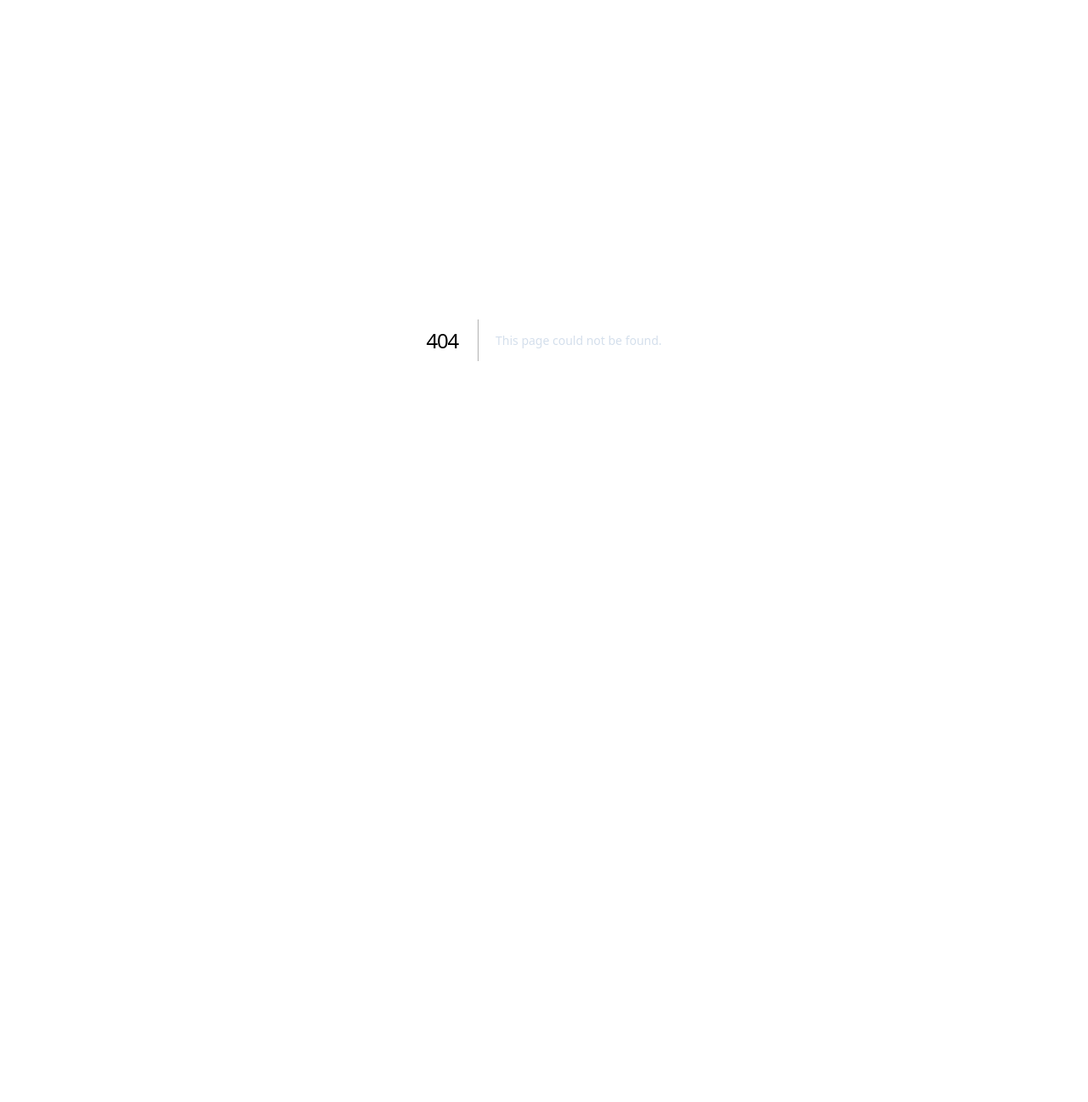
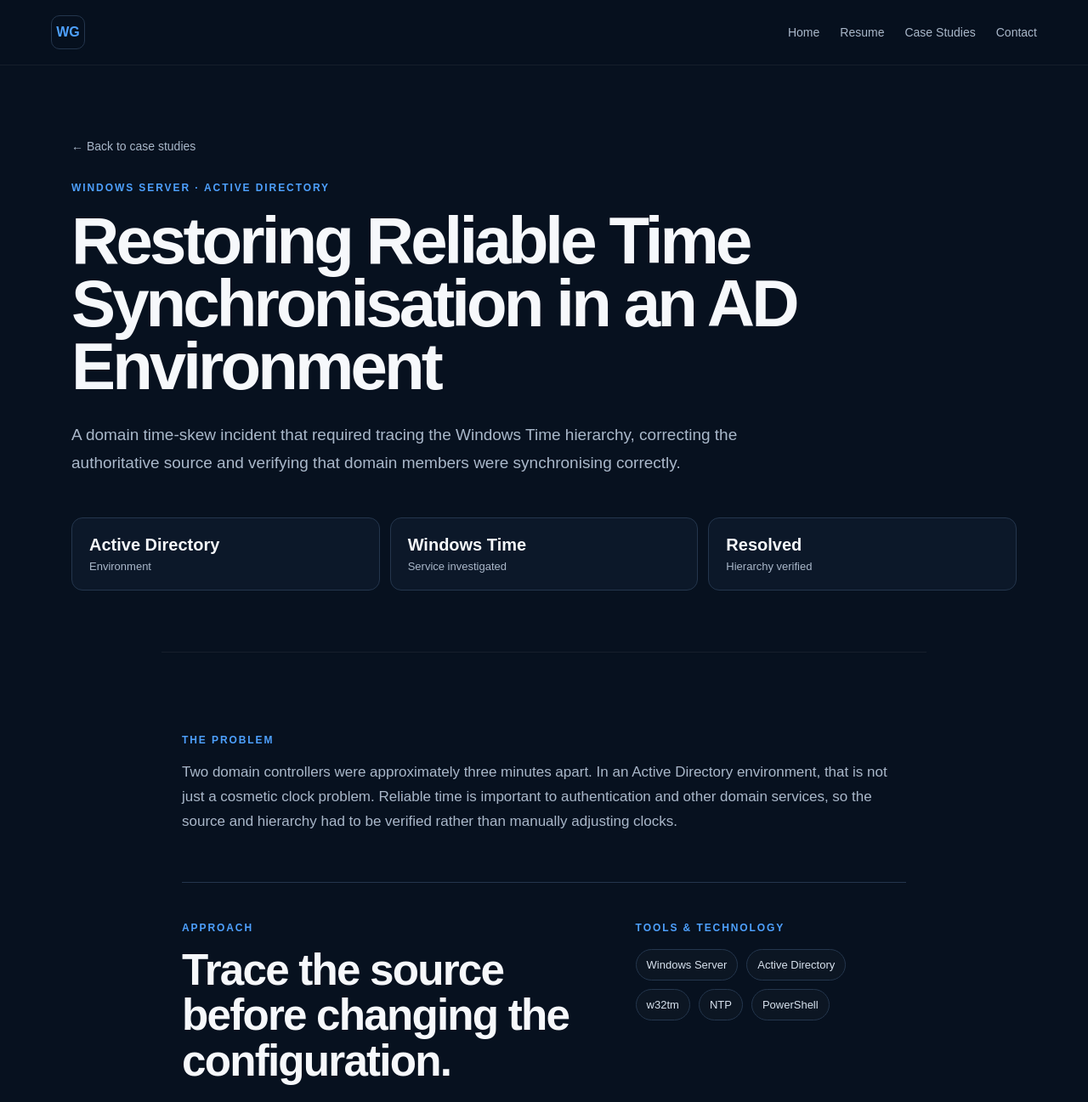
Before and after one commit to wgrobler72/willemgrobler-tech, a Next.js app: page /case-studies/active-directory-time-sync in a window 1280 px wide. Before the commit this address had no page. Shown: the top 1297 px of the page at 85% size. Before the commit the page ends 800 px from the top, so only its background shows below. Built offline with nearby package versions, Linux system fonts and the light colour scheme.

Commit message:
Add SEO metadata social preview and technical case study

```diff
--- /dev/null
+++ b/app/case-studies/active-directory-time-sync/page.tsx
@@ -0,0 +1,57 @@
+import type { Metadata } from "next";
+
+export const metadata: Metadata = {
+  title: "Active Directory Time Synchronisation Case Study",
+  description: "A practical Windows domain troubleshooting case study covering Active Directory time hierarchy, NTP configuration and verification."
+};
+
+export default function TimeSyncCaseStudy() {
+  return (
+    <main>
+      <header className="nav">
+        <a className="brand" href="/">WG</a>
+        <nav><a href="/">Home</a><a href="/resume/">Resume</a><a href="/#case-studies">Case Studies</a><a href="/#contact">Contact</a></nav>
+      </header>
+
+      <section className="caseHero">
+        <a className="breadcrumb" href="/#case-studies">← Back to case studies</a>
+        <div className="eyebrow">WINDOWS SERVER · ACTIVE DIRECTORY</div>
+        <h1>Restoring Reliable Time Synchronisation in an AD Environment</h1>
+        <p className="lead">A domain time-skew incident that required tracing the Windows Time hierarchy, correcting the authoritative source and verifying that domain members were synchronising correctly.</p>
+        <div className="caseStats">
+          <div><strong>Active Directory</strong><span>Environment</span></div>
+          <div><strong>Windows Time</strong><span>Service investigated</span></div>
+          <div><strong>Resolved</strong><span>Hierarchy verified</span></div>
+        </div>
+      </section>
+
+      <section className="section caseBody">
+        <div className="sectionLabel">THE PROBLEM</div>
+        <p>Two domain controllers were approximately three minutes apart. In an Active Directory environment, that is not just a cosmetic clock problem. Reliable time is important to authentication and other domain services, so the source and hierarchy had to be verified rather than manually adjusting clocks.</p>
+
+        <div className="caseColumns">
+          <div>
+            <div className="sectionLabel">APPROACH</div>
+            <h3>Trace the source before changing the configuration.</h3>
+            <ul>
+              <li>Queried Windows Time status and source information with <code>w32tm</code>.</li>
+              <li>Confirmed which server was acting as the upstream time source.</li>
+              <li>Corrected the time hierarchy so the appropriate domain controller synchronised with an external NTP source.</li>
+              <li>Forced resynchronisation and then checked source, stratum and last successful sync information.</li>
+              <li>Verified that downstream domain systems were taking time from the domain hierarchy rather than arbitrary external sources.</li>
+            </ul>
+          </div>
+          <div>
+            <div className="sectionLabel">TOOLS & TECHNOLOGY</div>
+            <div className="chips"><span>Windows Server</span><span>Active Directory</span><span>w32tm</span><span>NTP</span><span>PowerShell</span></div>
+          </div>
+        </div>
+
+        <div className="callout">
+          <strong>Operational lesson</strong>
+          <p>A successful resync command does not prove that the architecture is correct. The important verification is where the machine is actually sourcing time from, and whether that source fits the intended AD time hierarchy.</p>
+        </div>
+      </section>
+    </main>
+  );
+}
--- a/app/layout.tsx
+++ b/app/layout.tsx
@@ -2,22 +2,69 @@ import type { Metadata } from "next";
 import "./globals.css";
 
 export const metadata: Metadata = {
-  title: "Willem Grobler | IT Infrastructure & Microsoft Cloud",
-  description: "IT Infrastructure Manager and Microsoft cloud professional with 20+ years of experience across enterprise, MSP, government, aerospace and manufacturing environments.",
   metadataBase: new URL("https://willemgrobler.tech"),
+  title: {
+    default: "Willem Grobler | Senior Infrastructure Engineer",
+    template: "%s | Willem Grobler"
+  },
+  description: "Senior Infrastructure Engineer and Microsoft cloud professional with 20+ years across Microsoft 365, Azure, Windows Server, Hyper-V, MSP, aerospace, government and enterprise IT operations.",
+  keywords: [
+    "Senior Infrastructure Engineer",
+    "Microsoft 365 Administrator",
+    "Azure Administrator",
+    "Windows Server",
+    "Hyper-V",
+    "IT Operations",
+    "Remote Infrastructure Engineer",
+    "MSP Engineer",
+    "Willem Grobler"
+  ],
+  authors: [{ name: "Willem Grobler", url: "https://willemgrobler.tech" }],
+  creator: "Willem Grobler",
+  alternates: { canonical: "/" },
   openGraph: {
-    title: "Willem Grobler | IT Infrastructure & Microsoft Cloud",
-    description: "Microsoft 365, Azure, Windows Server, Hyper-V, IT Operations and enterprise infrastructure.",
+    title: "Willem Grobler | Senior Infrastructure Engineer",
+    description: "Microsoft 365, Azure, Windows Server, Hyper-V, disaster recovery and IT operations. Based in South Africa and open to remote international opportunities.",
     url: "https://willemgrobler.tech",
     siteName: "Willem Grobler",
-    type: "website"
-  }
+    locale: "en_ZA",
+    type: "profile",
+    images: [{ url: "/opengraph-image", width: 1200, height: 630, alt: "Willem Grobler - Senior Infrastructure Engineer" }]
+  },
+  twitter: {
+    card: "summary_large_image",
+    title: "Willem Grobler | Senior Infrastructure Engineer",
+    description: "Microsoft 365 · Azure · Windows Server · Hyper-V · IT Operations",
+    images: ["/opengraph-image"]
+  },
+  robots: { index: true, follow: true }
+};
+
+const structuredData = {
+  "@context": "https://schema.org",
+  "@type": "Person",
+  name: "Willem Grobler",
+  url: "https://willemgrobler.tech",
+  jobTitle: "Senior Infrastructure Engineer",
+  address: { "@type": "PostalAddress", addressLocality: "Johannesburg", addressCountry: "ZA" },
+  sameAs: [
+    "https://www.linkedin.com/in/willem-grobler-b17746347",
+    "https://github.com/wgrobler72"
+  ],
+  knowsAbout: [
+    "Microsoft 365", "Microsoft Azure", "Windows Server", "Active Directory",
+    "Hyper-V", "VMware", "Microsoft Entra ID", "Intune", "IT Operations",
+    "Disaster Recovery", "Veeam"
+  ]
 };
 
 export default function RootLayout({ children }: Readonly<{ children: React.ReactNode }>) {
   return (
-    <html lang="en">
-      <body>{children}</body>
+    <html lang="en-ZA">
+      <body>
+        {children}
+        <script type="application/ld+json" dangerouslySetInnerHTML={{ __html: JSON.stringify(structuredData) }} />
+      </body>
     </html>
   );
 }
```
Also changed, not shown: app/robots.ts (added, +13 -0 lines), app/sitemap.ts (added, +40 -0 lines), app/opengraph-image.png (added).
